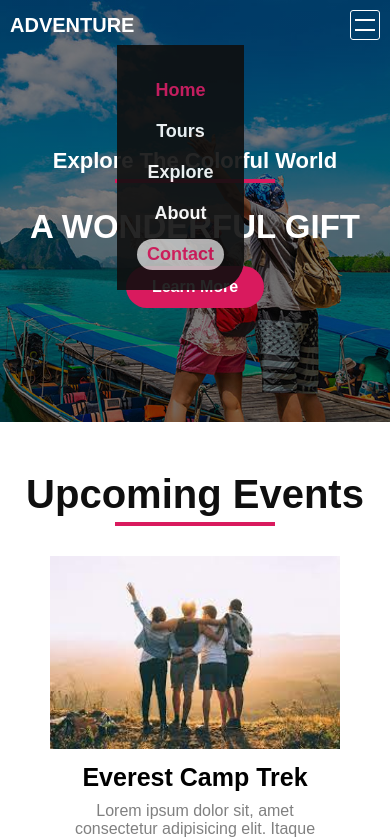
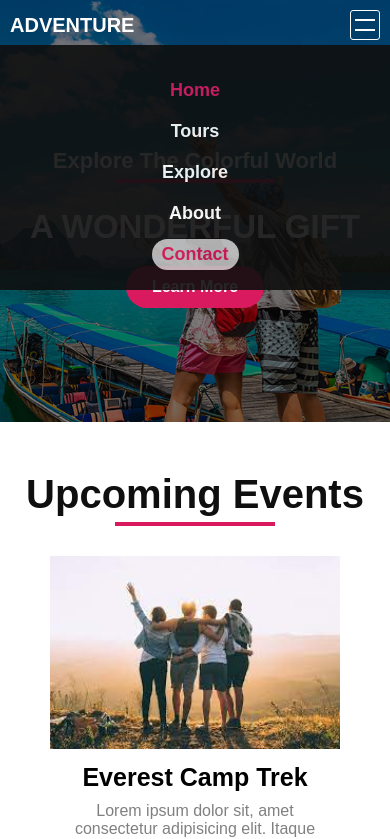
Before and after one commit to praveshsuthar9/adventure-project, a plain HTML site: page index.html in a window 390 px wide. Both pictures are taken after a click on the element 365 px from the left and 25 px from the top of the page. Shown: the top 839 px of the page. Drawn offline with Linux system fonts and the light colour scheme.

Commit message:
first commit

```diff
--- a/media.css
+++ b/media.css
@@ -147,7 +147,7 @@
   }
   header {
     width: 100%;
-    height: 50px;
+    height: auto;
   }
   .logo {
     font-size: 20px;
@@ -157,12 +157,13 @@
     display: block;
   }
   nav {
+    width: 100%;
     background-color: #0f0f0f;
     position: absolute;
     top: -500%;
-    left: 30%;
+    left: 0%;
     padding: 20px;
-    border-radius: 0px 0px 30px 0px;
+
     transition: all 0.3s linear;
     opacity: 0;
   }
```
